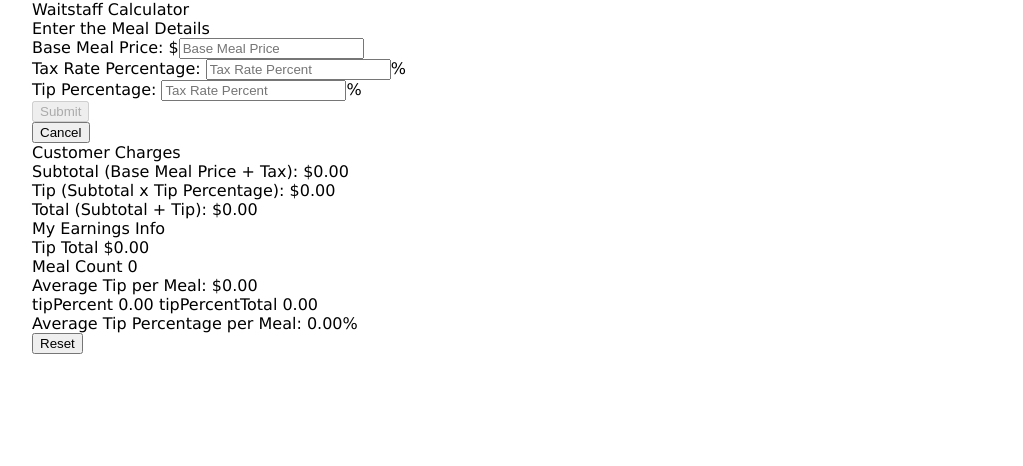
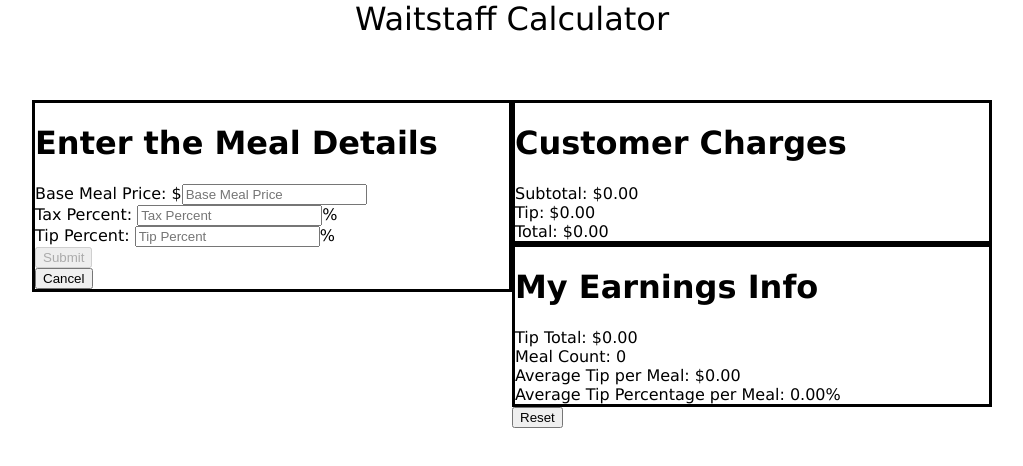
Before and after one commit to vinodlala/WaitstaffCalculator, a plain HTML site: page index.html in a window 1280 px wide. Shown: the whole page, without its empty margins (128-1151 px from the left). Drawn offline with nearby package versions, Linux system fonts and the light colour scheme; some packages are replaced by stand-ins of ours.

Commit message:
Improve appearance

```diff
--- a/index.html
+++ b/index.html
@@ -15,20 +15,22 @@
 <body ng-controller="MyCtrl">
 
 <div id="wrapper">
-    Waitstaff Calculator
+    <div class="header">Waitstaff Calculator</div>
+    <div class="clear"></div>
 
-    <div>
-        <div>Enter the Meal Details</div>
+    <div class="inputs-column-left">
+        <div class="box">
+            <div><h1>Enter the Meal Details</h1></div>
             <form ng-submit="submit()" name="myForm" novalidate>
                 <div>Base Meal Price: $<input type="text" placeholder="Base Meal Price"
                                               ng-model="baseMealPrice" name="baseMealPrice"
                                               ng-pattern="/[-+]?[0-9]*\.?[0-9]+/" required></input>
                 </div>
-            <div>Tax Rate Percentage: <input type="text" placeholder="Tax Rate Percent"
+                <div>Tax Percent: <input type="text" placeholder="Tax Percent"
                                          ng-model="taxRatePercent" name="taxRatePercent"
                                          ng-pattern="/[-+]?[0-9]*\.?[0-9]+/" required></input>%
                 </div>
-            <div>Tip Percentage: <input type="text" placeholder="Tax Rate Percent"
+                <div>Tip Percent: <input type="text" placeholder="Tip Percent"
                                          ng-model="tipPercent" name="tipPercent"
                                          ng-pattern="/[-+]?[0-9]*\.?[0-9]+/" required></input>%
                 </div>
@@ -54,23 +56,23 @@
             <div ng-if="myForm.tipPercent.$error.pattern" ng-messages="myForm.tipPercent.$error" class="errorMessage">
                 <span class="error" ng-message="pattern"><strong>The tip percent must be a number.</strong></span>
             </div>
+        </div>
 
     </div>
 
-    <div>
-        <div>Customer Charges</div>
-        <div>Subtotal (Base Meal Price + Tax): {{ baseMealPricePlusTax | currency }}</div>
-        <div>Tip (Subtotal x Tip Percentage): {{ baseMealTip | currency }}</div>
-        <div>Total (Subtotal + Tip): {{ baseMealTotal | currency }}</div>
+    <div class="inputs-column-right">
+        <div class="box">
+            <div><h1>Customer Charges</h1></div>
+            <div>Subtotal: {{ baseMealPricePlusTax | currency }}</div>
+            <div>Tip: {{ baseMealTip | currency }}</div>
+            <div>Total: {{ baseMealTotal | currency }}</div>
         </div>
 
-    <div>
-        <div>My Earnings Info
-            <div>Tip Total {{ tipTotal | currency }}</div>
-            <div>Meal Count {{ mealCount }}</div>
+        <div class="box">
+            <div><h1>My Earnings Info</h1></div>
+            <div>Tip Total: {{ tipTotal | currency }}</div>
+            <div>Meal Count: {{ mealCount }}</div>
             <div>Average Tip per Meal: {{ averageTipPerMeal | currency }}</div>
-            tipPercent {{ tipPercent | number:2 }}
-            tipPercentTotal {{ tipPercentTotal | number:2 }}
             <div>Average Tip Percentage per Meal: {{ averageTipPercentagePerMeal | number:2 }}%</div>
         </div>
 
@@ -79,6 +81,7 @@
                    ng-click="reset()"></input>
         </div>
     </div>
+</div>
 
 </body>
 
--- a/style.css
+++ b/style.css
@@ -14,6 +14,16 @@ body {
     background-color: white;
 }
 
+.header {
+    display: inline-block;
+    float: left;
+    width: 100%;
+    height: 100px;
+    text-align: center;
+    font-size: 200%;
+    /*padding: 1em;*/
+}
+
 /*.header-column-left {*/
 /*float: left;*/
 /*width: 314px;*/
@@ -26,32 +36,32 @@ body {
 /*height: 210px;*/
 /*}*/
 
-/*.inputs-column-left {*/
-    /*float: left;*/
-    /*width: 33%;*/
-/*}*/
+.inputs-column-left {
+    float: left;
+    width: 480px;
+}
 
 /*.inputs-column-center {*/
 /*display: inline-block;*/
 /*width: 33%;*/
 /*}*/
 
-/*.inputs-column-right {*/
-    /*float: right;*/
-    /*width: 33%;*/
-/*}*/
+.inputs-column-right {
+    float: right;
+    width: 480px;
+}
 
-/*.clear {*/
-    /*clear: both;*/
-/*}*/
+.clear {
+    clear: both;
+}
 
 /*.center {*/
 /*text-align: center;*/
 /*}*/
 
-/*.box {*/
-    /*border: 3px solid;*/
-/*}*/
+.box {
+    border: 3px solid;
+}
 
 /*.image {*/
 /*vertical-align: middle;*/
```
Lines whose indentation alone changed are shown as unchanged.
